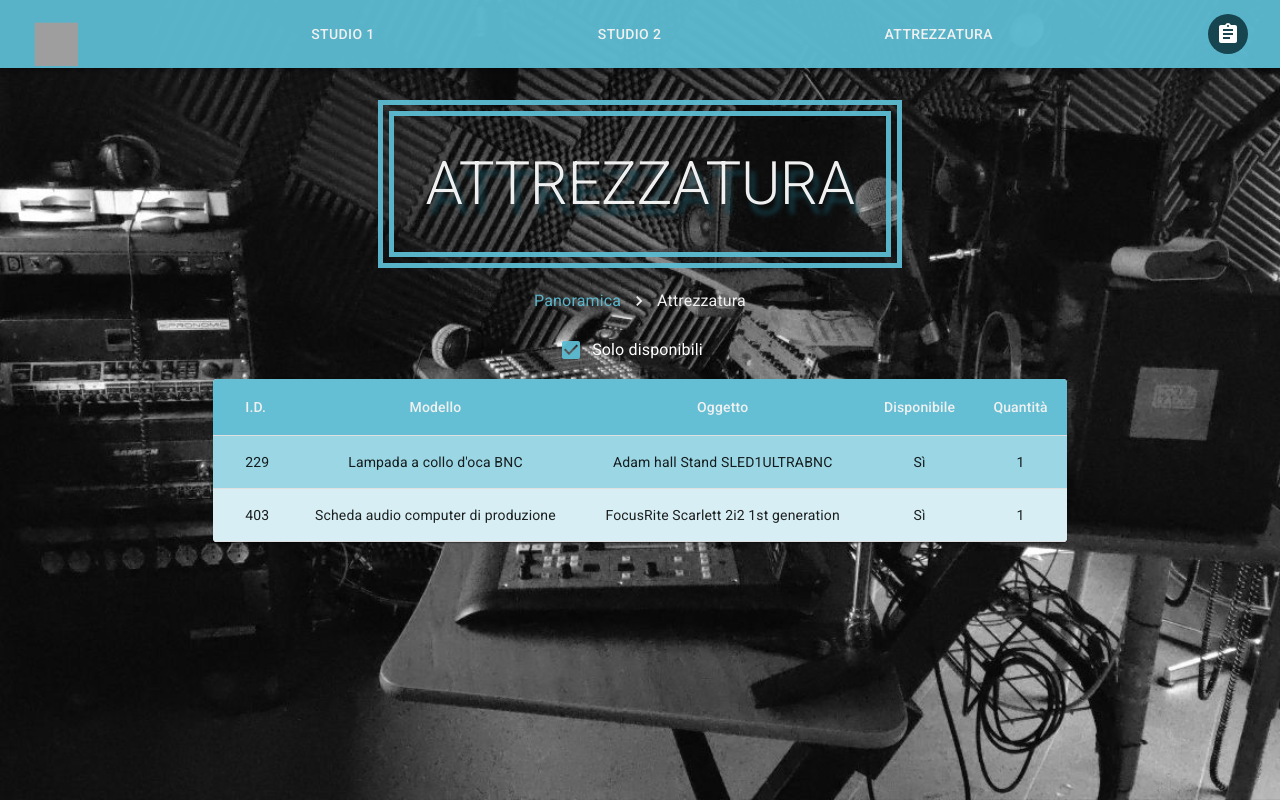
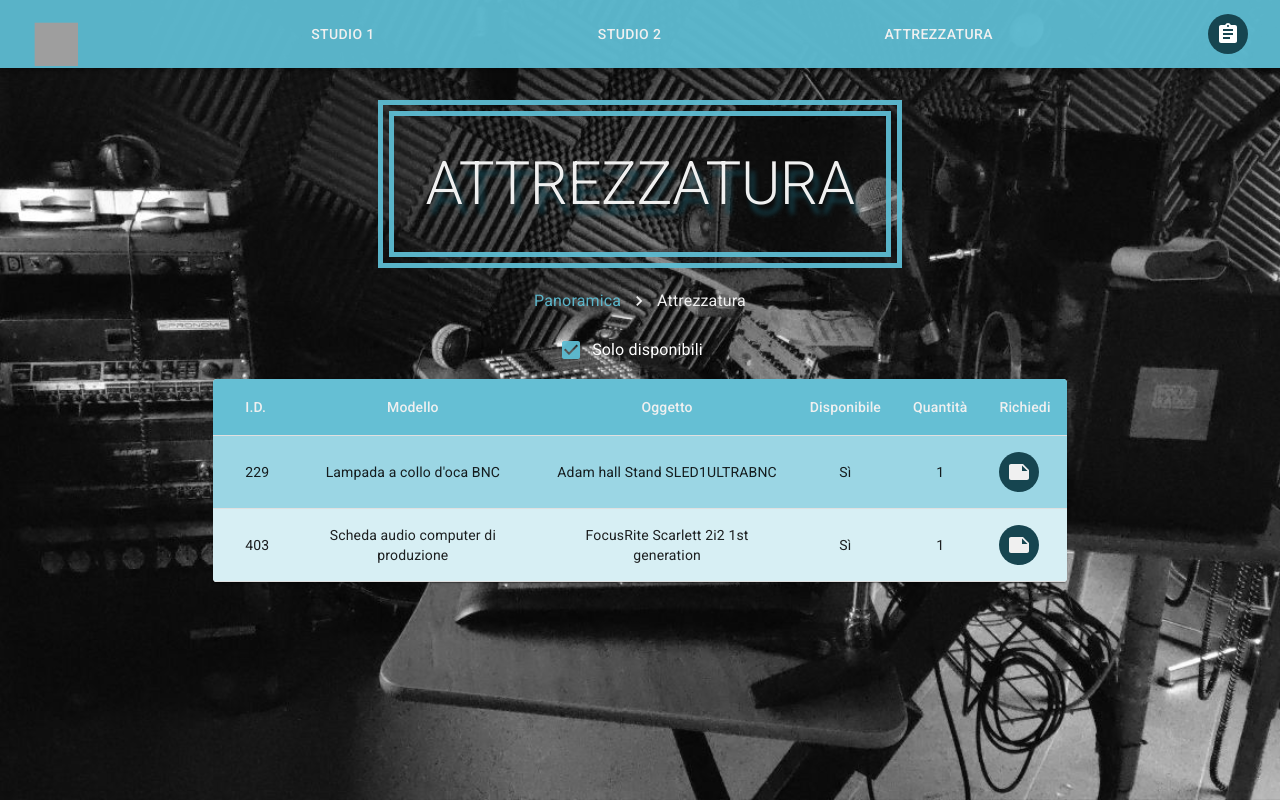
Before and after one commit to GRawhideMart/prenotazioni, a React (Create React App) app: page /attrezzatura in a window 1280 px wide. Shown: the top 800 px of the page. Built offline with nearby package versions, Linux system fonts and the light colour scheme; grey boxes are pictures that could not be loaded; the HTML template or start-up script is replaced by a standard one.

Commit message:
Implementato bottone per richiesta attrezzatura

```diff
--- a/src/components/AffittiComponent.js
+++ b/src/components/AffittiComponent.js
@@ -7,12 +7,30 @@ import TableRow from "@material-ui/core/TableRow";
 import Paper from "@material-ui/core/Paper";
 import Grid from "@material-ui/core/Grid";
 
+import NoteIcon from "@material-ui/icons/Note";
+
 import { StyledTableCell, StyledTableRow } from "../shared/useStyles";
 import Title from "./TitleComponent";
-import { FormControlLabel, FormGroup, Checkbox } from "@material-ui/core";
+import {
+  FormControlLabel,
+  FormGroup,
+  Checkbox,
+  Avatar,
+} from "@material-ui/core";
 
 const InventaryTable = ({ inventary, style }) => {
   const classes = style();
+
+  const BookButton = ({ isAvailable }) =>
+    isAvailable ? (
+      <Avatar className={classes.avatar}>
+        <NoteIcon color="secondary" />
+      </Avatar>
+    ) : (
+      <Avatar>
+        <NoteIcon color="disabled" />
+      </Avatar>
+    );
 
   return (
     <TableContainer component={Paper}>
@@ -26,6 +44,7 @@ const InventaryTable = ({ inventary, style }) => {
             <StyledTableCell align="center">Oggetto</StyledTableCell>
             <StyledTableCell align="center">Disponibile</StyledTableCell>
             <StyledTableCell align="center">Quantità</StyledTableCell>
+            <StyledTableCell>Richiedi</StyledTableCell>
           </TableRow>
         </TableHead>
         <TableBody>
@@ -47,6 +66,9 @@ const InventaryTable = ({ inventary, style }) => {
               </StyledTableCell>
               <StyledTableCell align="center">
                 {row.quantity !== "" ? parseInt(row.quantity, 10) : ""}
+              </StyledTableCell>
+              <StyledTableCell align="center">
+                <BookButton isAvailable={row.isAvailable} />
               </StyledTableCell>
             </StyledTableRow>
           ))}
```
Also changed, not shown: src/components/SchedulerComponent.js (+9 -2 lines).
